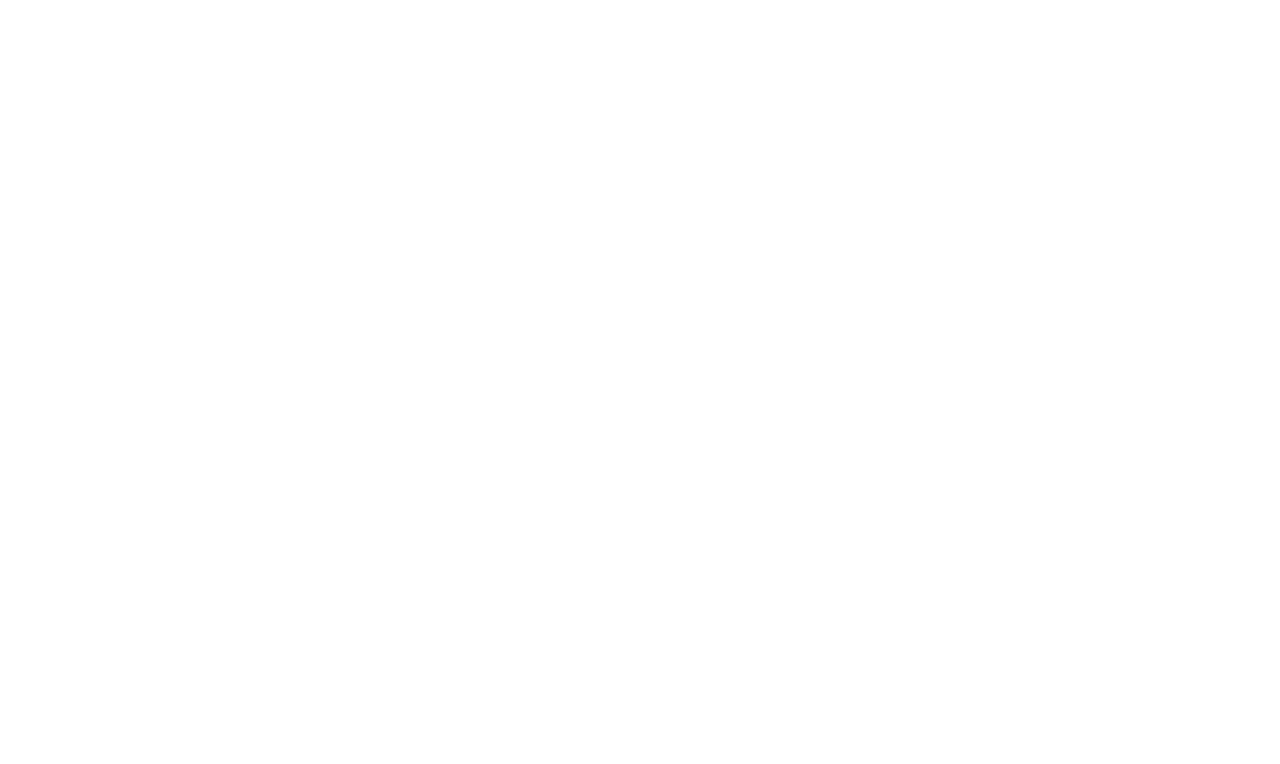
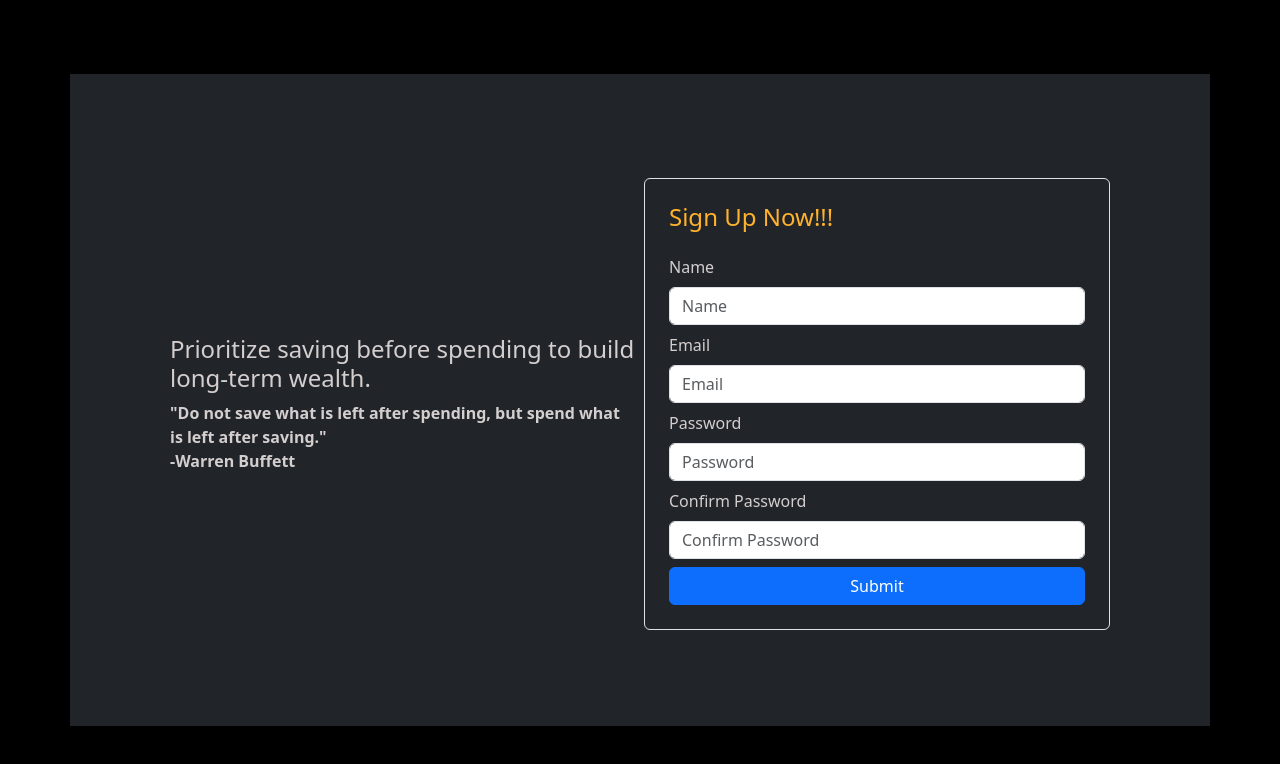
Before and after one commit to Bhaveshsadhu/fs_client, a React app: page /signup in a window 1280 px wide. Before the commit this address had no page. Shown: the top 764 px of the page. Built offline with nearby package versions, Linux system fonts and the light colour scheme; the HTML template or start-up script is replaced by a standard one.

Commit message:
registration done

```diff
--- /dev/null
+++ b/axioHelper/axioHelper.js
@@ -0,0 +1,37 @@
+import axios from "axios";
+const APIEP = "http://localhost:8000/api/v1/";
+
+const apiProcessor = async ({ method, url, data }) => {
+  try {
+    const res = await axios({
+      method,
+      url,
+      data,
+    });
+    console.log(res);
+    return res.data;
+  } catch (error) {
+    return {
+      status: "error",
+      message: error.message,
+    };
+  }
+};
+// add user
+export const addUser = (userObj) => {
+  try {
+    const obj = {
+      method: "post",
+      url: APIEP + "users",
+      data: userObj,
+    };
+    const res = apiProcessor(obj);
+    console.log(res);
+    return res;
+  } catch (error) {
+    return {
+      status: "error",
+      message: error.message,
+    };
+  }
+};
--- a/src/App.css
+++ b/src/App.css
@@ -0,0 +1,14 @@
+* {
+  margin: 0;
+  padding: 0;
+  box-sizing: border-box;
+}
+.wrapper {
+  min-height: 100vh;
+  background: black;
+  color: rgb(212, 206, 206);
+}
+/* .singUpPage {
+  min-height: 90%;
+  min-width: 90%;
+} */
--- a/src/App.jsx
+++ b/src/App.jsx
@@ -3,16 +3,20 @@
 import Button from "react-bootstrap/Button";
 import { Routes, Route } from "react-router-dom";
 import Login from "./pages/login";
+import { SignUpPage } from "./pages/SignUpPage";
 
 function App() {
   return (
     <>
-      <Routes>
-        <Route path="/" element={<Login />} />
-        {/* <Route path="/about" element={<About />} />
+      <div className="wrapper d-flex justify-content-center align-items-center flex-column">
+        <Routes>
+          <Route path="/" element={<Login />} />
+          <Route path="/signup" element={<SignUpPage />} />
+          {/* <Route path="/about" element={<About />} />
         <Route path="*" element={<NotFound />} /> */}
-      </Routes>
-      <ToastContainer />
+        </Routes>
+        <ToastContainer />
+      </div>
     </>
   );
 }
--- /dev/null
+++ b/src/Components/CustomeInputs.jsx
@@ -0,0 +1,11 @@
+import React from "react";
+import Form from "react-bootstrap/Form";
+
+export const CustomeInputs = ({ label, ...rest }) => {
+  return (
+    <Form.Group className="mb-2" controlId="formBasicEmail">
+      <Form.Label>{label}</Form.Label>
+      <Form.Control {...rest} />
+    </Form.Group>
+  );
+};
--- /dev/null
+++ b/src/Components/FinanceQuotes.jsx
@@ -0,0 +1,79 @@
+import React, { useEffect, useState } from "react";
+const financialTips = [
+  {
+    quote:
+      "Do not save what is left after spending, but spend what is left after saving.",
+    author: "Warren Buffett",
+    tip: "Prioritize saving before spending to build long-term wealth.",
+  },
+  {
+    quote:
+      "A big part of financial freedom is having your heart and mind free from worry about the what-ifs of life.",
+    author: "Suze Orman",
+    tip: "Build an emergency fund to reduce financial stress.",
+  },
+  {
+    quote: "The goal isn’t more money. The goal is living life on your terms.",
+    author: "Chris Brogan",
+    tip: "Define your financial goals based on your personal values, not just income.",
+  },
+  {
+    quote: "An investment in knowledge pays the best interest.",
+    author: "Benjamin Franklin",
+    tip: "Continuously educate yourself about money and investing.",
+  },
+  {
+    quote:
+      "The four most dangerous words in investing are: ‘this time it’s different.’",
+    author: "Sir John Templeton",
+    tip: "Stick to proven investment strategies; avoid emotional decisions.",
+  },
+  {
+    quote:
+      "It's not your salary that makes you rich, it’s your spending habits.",
+    author: "Charles A. Jaffe",
+    tip: "Develop good spending habits regardless of your income.",
+  },
+  {
+    quote: "Know what you own, and know why you own it.",
+    author: "Peter Lynch",
+    tip: "Understand your investments instead of blindly following trends.",
+  },
+  {
+    quote: "Risk comes from not knowing what you’re doing.",
+    author: "Warren Buffett",
+    tip: "Research thoroughly before making financial decisions.",
+  },
+  {
+    quote: "If you live for having it all, what you have is never enough.",
+    author: "Vicki Robin",
+    tip: "Practice mindful spending to avoid lifestyle inflation.",
+  },
+  {
+    quote:
+      "Financial peace isn’t the acquisition of stuff. It’s learning to live on less than you make.",
+    author: "Dave Ramsey",
+    tip: "Avoid debt and live within your means to achieve financial peace.",
+  },
+];
+
+export const FinanceQuotes = () => {
+  const [showQuotes, setShowQuotes] = useState(financialTips[0]);
+  const { quote, author, tip } = showQuotes;
+
+  useEffect(() => {
+    setInterval(() => {
+      setShowQuotes(
+        financialTips[Math.floor(Math.random() * setShowQuotes.length)]
+      );
+    }, 3000);
+  }, []);
+  return (
+    <div>
+      <h4>{tip}</h4>
+      <div className="fw-bolder">
+        "{quote}" <br></br>-{author}
+      </div>
+    </div>
+  );
+};
--- /dev/null
+++ b/src/Components/SignUpForm.jsx
@@ -0,0 +1,80 @@
+import React, { useState } from "react";
+import Button from "react-bootstrap/Button";
+import Form from "react-bootstrap/Form";
+import { CustomeInputs } from "./CustomeInputs";
+import { toast } from "react-toastify";
+import { addUser } from "../../axioHelper/axioHelper";
+
+export const SignUpForm = () => {
+  const [form, setFrom] = useState({});
+  const fields = [
+    {
+      label: "Name",
+      placeholder: "Name",
+      required: true,
+      type: "text",
+      name: "name",
+    },
+    {
+      label: "Email",
+      placeholder: "Email",
+      required: true,
+      type: "email",
+      name: "email",
+    },
+    {
+      label: "Password",
+      placeholder: "Password",
+      required: true,
+      type: "password",
+      name: "password",
+    },
+    {
+      label: "Confirm Password",
+      placeholder: "Confirm Password",
+      required: true,
+      type: "password",
+      name: "Confirmpassword",
+    },
+  ];
+  const handleOnChange = (e) => {
+    const { name, value } = e.target;
+    setFrom({
+      ...form,
+      [name]: value,
+    });
+  };
+  const handleOnSubmit = async (e) => {
+    e.preventDefault();
+    const { Confirmpassword, ...rest } = form;
+    if (Confirmpassword != rest.password) {
+      toast.error("Password dosen't Match..");
+      return;
+    }
+    const { status, message } = await addUser(rest);
+    console.log(status, message);
+
+    toast[status](message);
+  };
+  return (
+    <div className="border rounded p-4">
+      <Form onSubmit={handleOnSubmit}>
+        <h4 className="mb-4" style={{ color: "#FFB22C" }}>
+          Sign Up Now!!!
+        </h4>
+        {fields.map((input) => (
+          <CustomeInputs
+            key={input.name}
+            {...input}
+            onChange={handleOnChange}
+          />
+        ))}
+        <div className="d-grid">
+          <Button variant="primary" type="submit">
+            Submit
+          </Button>
+        </div>
+      </Form>
+    </div>
+  );
+};
--- /dev/null
+++ b/src/pages/SignUpPage.jsx
@@ -0,0 +1,24 @@
+import React from "react";
+import Container from "react-bootstrap/Container";
+import Row from "react-bootstrap/Row";
+import Col from "react-bootstrap/Col";
+import { FinanceQuotes } from "../Components/FinanceQuotes";
+import { SignUpForm } from "../Components/SignUpForm";
+
+export const SignUpPage = () => {
+  return (
+    <Container className="p-5 bg-dark ">
+      <Row className="m-5 g-2">
+        <Col
+          className="d-flex justify-content-center align-items-center"
+          md={6}
+        >
+          <FinanceQuotes></FinanceQuotes>
+        </Col>
+        <Col md={6}>
+          <SignUpForm></SignUpForm>
+        </Col>
+      </Row>
+    </Container>
+  );
+};
```
